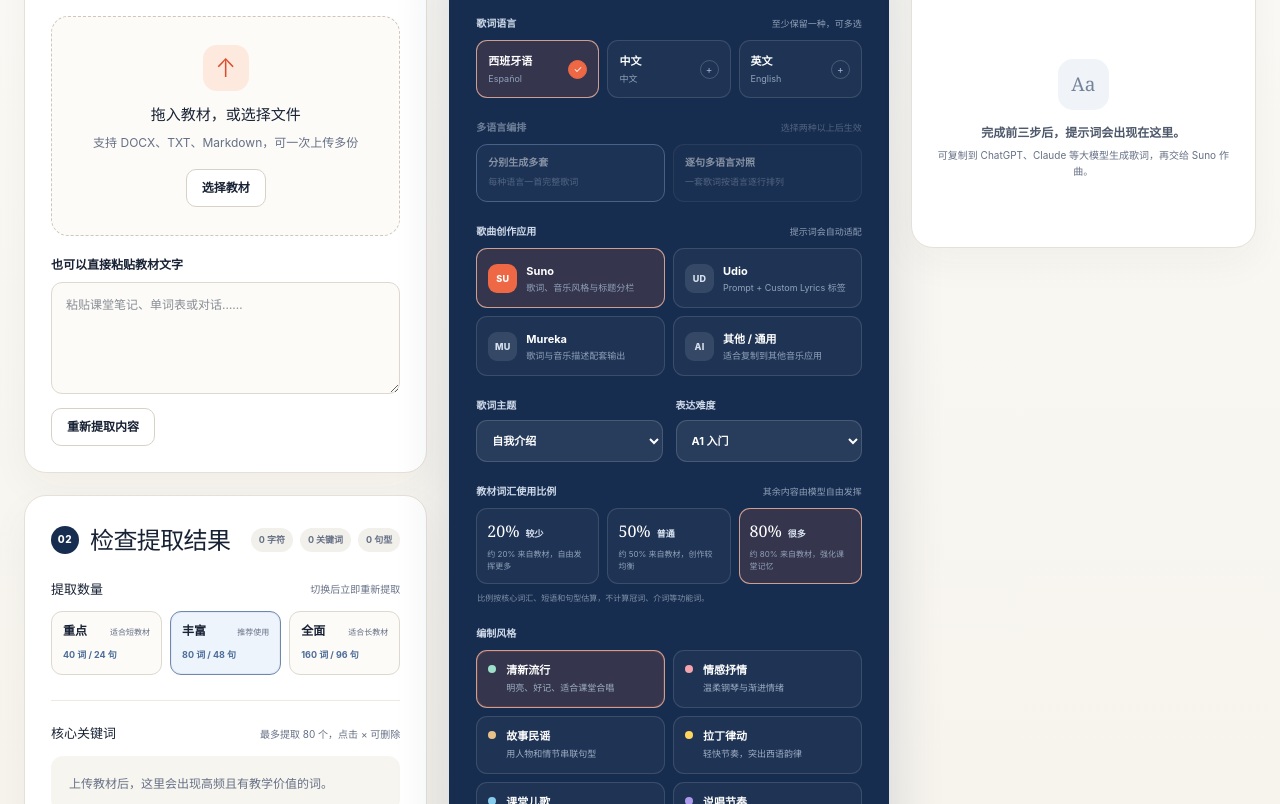
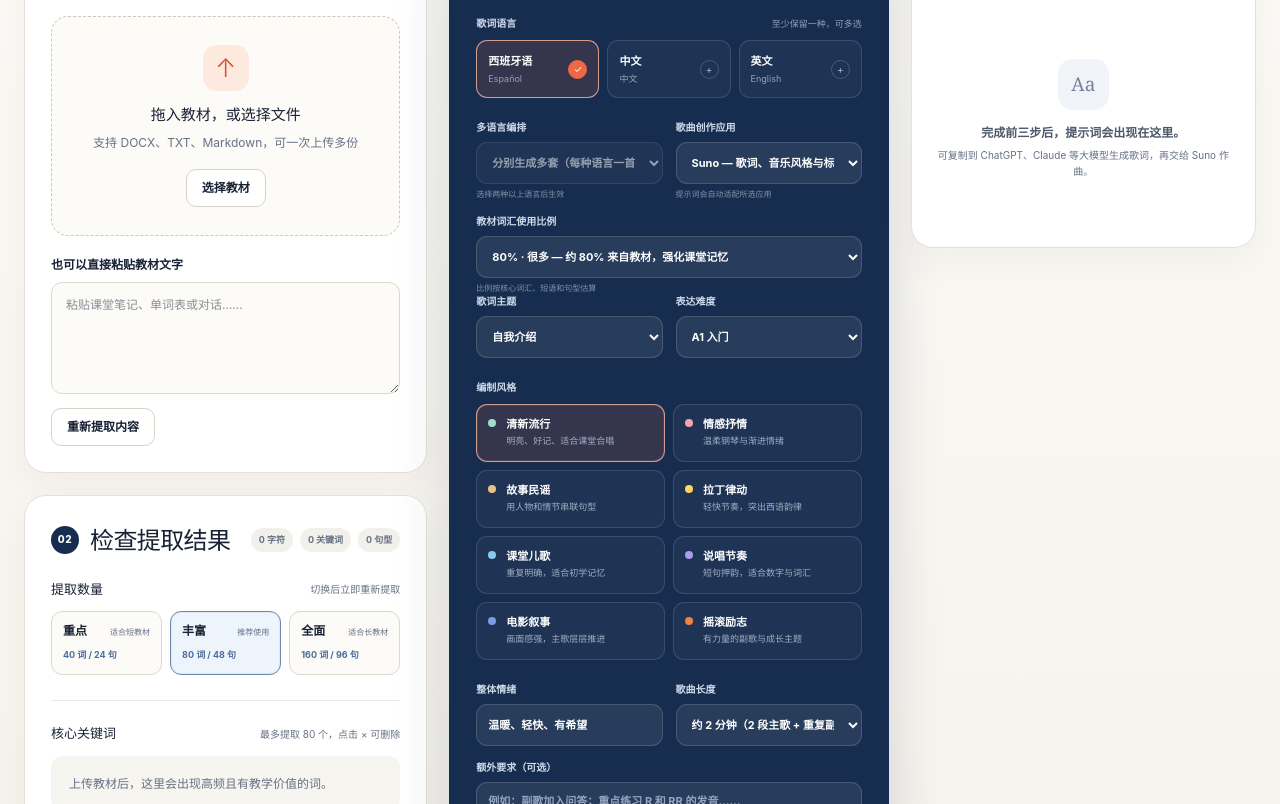
Before and after one commit to possbb/music, a Next.js app: page / in a window 1280 px wide. Shown: the part 560-1364 px from the top of the page. Built offline with nearby package versions, Linux system fonts and the light colour scheme.

Commit message:
Simplify settings with dropdowns

```diff
--- a/app/globals.css
+++ b/app/globals.css
@@ -124,50 +124,28 @@ textarea:focus, input:focus, select:focus { border-color: #8799b5; box-shadow: 0
 
 .creative-panel { background: var(--navy); border-color: var(--navy); color: white; box-shadow: 0 22px 55px rgba(23,45,79,.16); }
 .creative-panel .step { background: var(--accent); }
-.language-fieldset legend, .mode-fieldset legend, .app-fieldset legend, .vocabulary-fieldset legend { width: 100%; display: flex; align-items: center; justify-content: space-between; gap: 10px; }
-.language-fieldset legend span, .mode-fieldset legend span, .app-fieldset legend span, .vocabulary-fieldset legend span { color: #8fa0b7; font-size: 9px; font-weight: 550; }
+.language-fieldset legend { width: 100%; display: flex; align-items: center; justify-content: space-between; gap: 10px; }
+.language-fieldset legend span { color: #8fa0b7; font-size: 9px; font-weight: 550; }
 .language-options { display: grid; grid-template-columns: repeat(3, 1fr); gap: 8px; }
 .language-options label { position: relative; min-height: 58px; padding: 10px 11px; border: 1px solid rgba(255,255,255,.12); border-radius: 11px; display: flex; align-items: center; justify-content: space-between; gap: 7px; background: rgba(255,255,255,.035); cursor: pointer; transition: .15s ease; }
 .language-options label:hover { background: rgba(255,255,255,.075); }
 .language-options label.selected { border-color: rgba(255,191,166,.76); background: rgba(238,104,70,.14); }
-.language-options input, .mode-options input { position: absolute; opacity: 0; }
+.language-options input { position: absolute; opacity: 0; }
 .language-options b { display: block; color: white; font-size: 11px; }
 .language-options small { display: block; margin-top: 2px; color: #91a2b9; font-size: 9px; }
 .language-options i { display: grid; place-items: center; width: 19px; height: 19px; flex: 0 0 auto; border: 1px solid rgba(255,255,255,.18); border-radius: 50%; color: #aab8ca; font-size: 10px; font-style: normal; }
 .language-options label.selected i { border-color: var(--accent); color: white; background: var(--accent); }
-.mode-options { display: grid; grid-template-columns: 1fr 1fr; gap: 8px; }
-.mode-options label { position: relative; min-height: 58px; padding: 10px 11px; border: 1px solid rgba(255,255,255,.12); border-radius: 11px; display: grid; gap: 3px; background: rgba(255,255,255,.035); cursor: pointer; transition: .15s ease; }
-.mode-options label.selected { border-color: #7e9ac3; background: rgba(105,137,181,.14); }
-.mode-options b { color: white; font-size: 10px; }
-.mode-options small { color: #91a2b9; font-size: 9px; line-height: 1.35; }
-.mode-fieldset.inactive { opacity: .48; }
-.mode-fieldset.inactive label { cursor: not-allowed; }
-.app-options { display: grid; grid-template-columns: 1fr 1fr; gap: 8px; }
-.app-options label { position: relative; min-height: 60px; padding: 10px 11px; border: 1px solid rgba(255,255,255,.12); border-radius: 11px; display: grid; grid-template-columns: 29px 1fr; align-items: center; gap: 9px; background: rgba(255,255,255,.035); cursor: pointer; transition: .15s ease; }
-.app-options label:hover { background: rgba(255,255,255,.075); }
-.app-options label.selected { border-color: rgba(255,191,166,.76); background: rgba(238,104,70,.14); }
-.app-options input { position: absolute; opacity: 0; }
-.app-options i { display: grid; place-items: center; width: 29px; height: 29px; border-radius: 9px; color: #d7e1ee; background: rgba(255,255,255,.1); font-size: 9px; font-style: normal; font-weight: 850; letter-spacing: .04em; }
-.app-options label.selected i { color: white; background: var(--accent); }
-.app-options b { display: block; color: white; font-size: 11px; }
-.app-options small { display: block; margin-top: 3px; color: #91a2b9; font-size: 9px; line-height: 1.35; }
-.vocabulary-options { display: grid; grid-template-columns: repeat(3, 1fr); gap: 8px; }
-.vocabulary-options label { position: relative; min-height: 76px; padding: 10px; border: 1px solid rgba(255,255,255,.12); border-radius: 11px; display: grid; align-content: start; gap: 6px; background: rgba(255,255,255,.035); cursor: pointer; transition: .15s ease; }
-.vocabulary-options label:hover { background: rgba(255,255,255,.075); }
-.vocabulary-options label.selected { border-color: rgba(255,191,166,.76); background: rgba(238,104,70,.14); }
-.vocabulary-options input { position: absolute; opacity: 0; }
-.vocabulary-options span { display: flex; align-items: baseline; gap: 6px; }
-.vocabulary-options b { color: white; font-size: 16px; font-family: Georgia, serif; font-weight: 500; }
-.vocabulary-options em { color: #d8e2ef; font-size: 9px; font-style: normal; font-weight: 750; }
-.vocabulary-options small { color: #91a2b9; font-size: 8px; line-height: 1.4; }
-.ratio-note { margin: 8px 1px 0; color: #8193aa; font-size: 8px; line-height: 1.5; }
 .field-grid { display: grid; gap: 13px; }
 .field-grid.two { grid-template-columns: 1fr 1fr; }
+.compact-controls { grid-template-columns: 1fr 1fr; }
+.compact-controls label:last-child { grid-column: 1 / -1; }
+.compact-controls label > small { margin-top: -2px; color: #8193aa; font-size: 8px; font-weight: 550; line-height: 1.4; }
 .field-grid + fieldset, fieldset + .field-grid { margin-top: 22px; }
 .field-grid label, .full-field { display: grid; gap: 7px; color: #cfdaea; font-size: 10px; font-weight: 750; }
 .full-field { margin-top: 14px; }
 select, .field-grid input, .full-field input, .full-field textarea { min-height: 42px; padding: 10px 11px; border-color: rgba(255,255,255,.15); background: rgba(255,255,255,.075); color: white; font-size: 11px; }
 select option { color: var(--ink); }
+select:disabled { opacity: .55; cursor: not-allowed; }
 .full-field textarea { min-height: 76px; resize: vertical; }
 .creative-panel input::placeholder, .creative-panel textarea::placeholder { color: #94a5bd; }
 fieldset { margin: 22px 0 0; padding: 0; border: 0; }
@@ -225,7 +203,8 @@ footer p { margin: 0; }
   .panel { padding: 19px; border-radius: 17px; }
   .panel-heading { align-items: flex-start; }
   .statline { display: none; }
-  .field-grid.two, .style-grid, .mode-options, .app-options, .vocabulary-options, .extraction-options { grid-template-columns: 1fr; }
+  .field-grid.two, .compact-controls, .style-grid, .extraction-options { grid-template-columns: 1fr; }
+  .compact-controls label:last-child { grid-column: auto; }
   .dropzone { min-height: 190px; padding: 22px 14px; }
   .file-row { grid-template-columns: 36px minmax(0,1fr); }
   .file-row em { grid-column: 2; }
--- a/app/page.tsx
+++ b/app/page.tsx
@@ -561,32 +561,27 @@ export default function Home() {
               </div>
             </fieldset>
 
-            <fieldset className={`mode-fieldset ${languages.length === 1 ? "inactive" : ""}`}>
-              <legend>多语言编排 <span>{languages.length === 1 ? "选择两种以上后生效" : `已选择 ${languages.length} 种语言`}</span></legend>
-              <div className="mode-options">
-                <label className={languageMode === "separate" ? "selected" : ""}>
-                  <input type="radio" name="language-mode" value="separate" checked={languageMode === "separate"} onChange={() => setLanguageMode("separate")} disabled={languages.length === 1} />
-                  <b>分别生成多套</b><small>每种语言一首完整歌词</small>
-                </label>
-                <label className={languageMode === "aligned" ? "selected" : ""}>
-                  <input type="radio" name="language-mode" value="aligned" checked={languageMode === "aligned"} onChange={() => setLanguageMode("aligned")} disabled={languages.length === 1} />
-                  <b>逐句多语言对照</b><small>一套歌词按语言逐行排列</small>
-                </label>
-              </div>
-            </fieldset>
-
-            <fieldset className="app-fieldset">
-              <legend>歌曲创作应用 <span>提示词会自动适配</span></legend>
-              <div className="app-options">
-                {TARGET_APPS.map((item) => (
-                  <label className={targetApp === item.value ? "selected" : ""} key={item.value}>
-                    <input type="radio" name="target-app" value={item.value} checked={targetApp === item.value} onChange={() => setTargetApp(item.value)} />
-                    <i aria-hidden="true">{item.mark}</i>
-                    <span><b>{item.label}</b><small>{item.detail}</small></span>
-                  </label>
-                ))}
-              </div>
-            </fieldset>
+            <div className="field-grid compact-controls">
+              <label>多语言编排
+                <select value={languageMode} onChange={(event) => setLanguageMode(event.target.value as "separate" | "aligned")} disabled={languages.length === 1}>
+                  <option value="separate">分别生成多套（每种语言一首）</option>
+                  <option value="aligned">逐句多语言对照</option>
+                </select>
+                <small>{languages.length === 1 ? "选择两种以上语言后生效" : `当前已选择 ${languages.length} 种语言`}</small>
+              </label>
+              <label>歌曲创作应用
+                <select value={targetApp} onChange={(event) => setTargetApp(event.target.value as TargetApp)}>
+                  {TARGET_APPS.map((item) => <option value={item.value} key={item.value}>{item.label} — {item.detail}</option>)}
+                </select>
+                <small>提示词会自动适配所选应用</small>
+              </label>
+              <label>教材词汇使用比例
+                <select value={vocabularyRatio} onChange={(event) => setVocabularyRatio(Number(event.target.value) as VocabularyRatio)}>
+                  {VOCABULARY_OPTIONS.map((item) => <option value={item.value} key={item.value}>{item.value}% · {item.label} — {item.detail}</option>)}
+                </select>
+                <small>比例按核心词汇、短语和句型估算</small>
+              </label>
+            </div>
             {targetApp === "generic" && <label className="full-field">应用名称（可选）<input value={customApp} onChange={(event) => setCustomApp(event.target.value)} placeholder="例如：其他 AI 音乐应用" /></label>}
 
             <div className="field-grid two">
@@ -598,20 +593,6 @@ export default function Home() {
               </label>
             </div>
             {topic === "自定义主题" && <label className="full-field">自定义主题<input value={customTopic} onChange={(event) => setCustomTopic(event.target.value)} placeholder="例如：第一次在巴塞罗那问路" /></label>}
-
-            <fieldset className="vocabulary-fieldset">
-              <legend>教材词汇使用比例 <span>其余内容由模型自由发挥</span></legend>
-              <div className="vocabulary-options">
-                {VOCABULARY_OPTIONS.map((item) => (
-                  <label className={vocabularyRatio === item.value ? "selected" : ""} key={item.value}>
-                    <input type="radio" name="vocabulary-ratio" value={item.value} checked={vocabularyRatio === item.value} onChange={() => setVocabularyRatio(item.value)} />
-                    <span><b>{item.value}%</b><em>{item.label}</em></span>
-                    <small>{item.detail}</small>
-                  </label>
-                ))}
-              </div>
-              <p className="ratio-note">比例按核心词汇、短语和句型估算，不计算冠词、介词等功能词。</p>
-            </fieldset>
 
             <fieldset>
               <legend>编制风格</legend>
```
Also changed, not shown: 1 other file (tests, documents, lock files or other folders).
